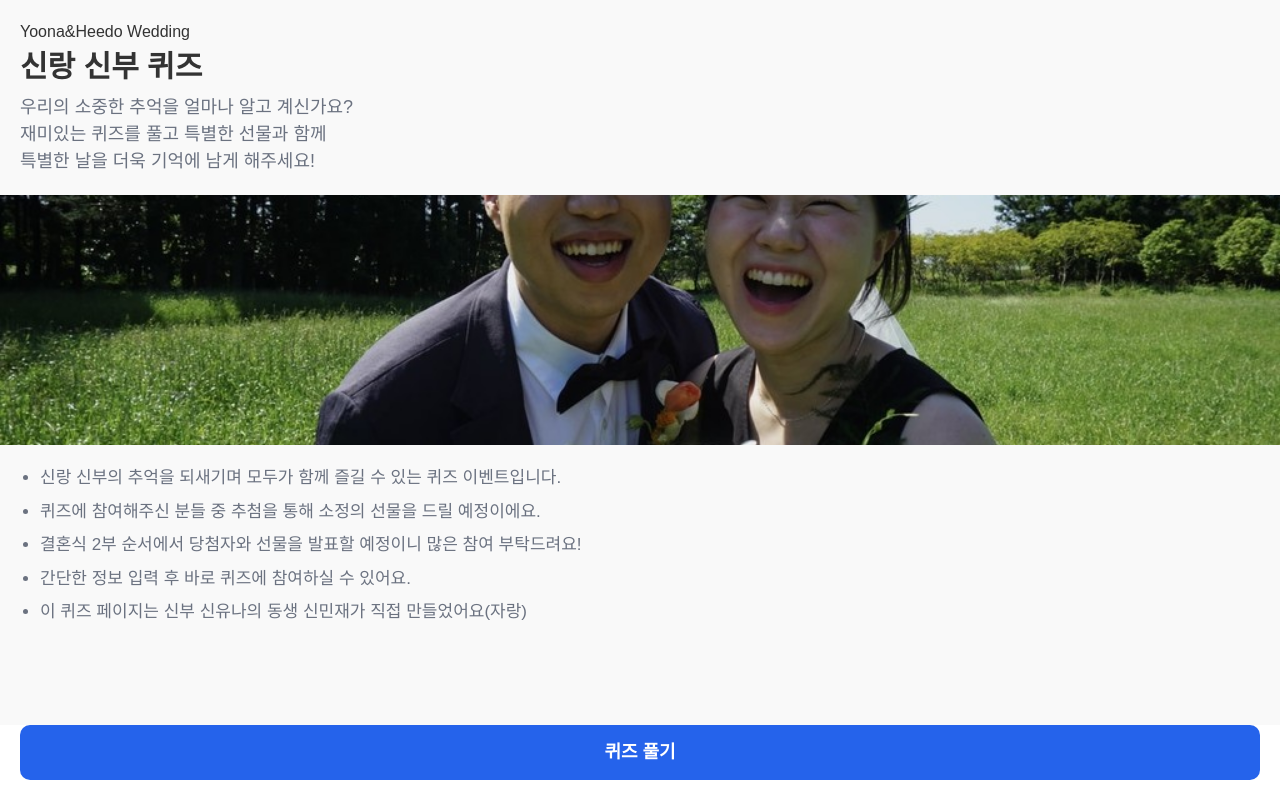
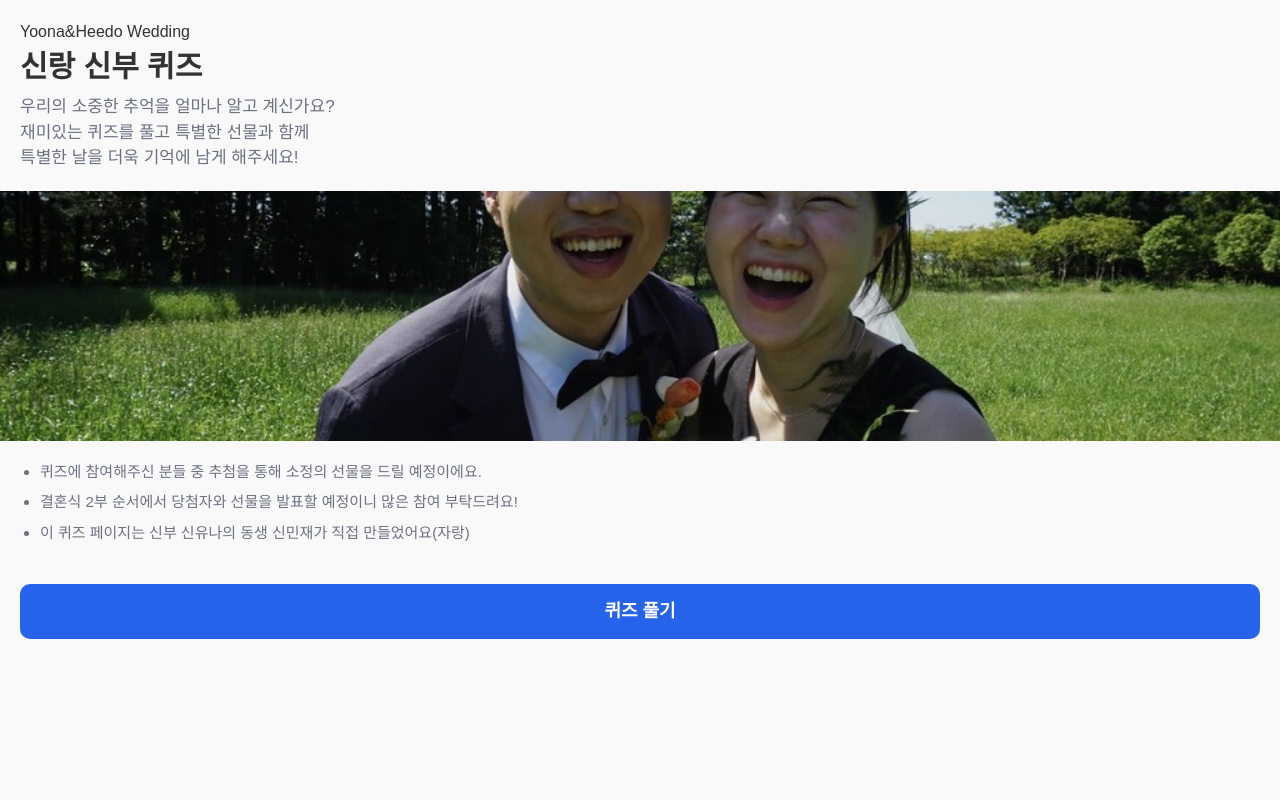
Before and after one commit to SMJ426/yoona-wedding-quiz, a Next.js app: page /quiz/explanation in a window 1280 px wide. Built offline with nearby package versions, Linux system fonts and the light colour scheme; a web font is replaced by a local one.

Commit message:
style: 배포 후 전반적인 스타일 수정

```diff
--- a/src/app/quiz/entryform/page.tsx
+++ b/src/app/quiz/entryform/page.tsx
@@ -8,7 +8,7 @@ const ScreenQuizEntryForm: React.FC = ({}) => {
   const [shouldShowModal, setShouldShowModal] = useState(true);
 
   return (
-    <div className="relative h-screen">
+    <div className="relative w-full h-screen">
       {/* 개인정보 동의 모달 */}
       {shouldShowModal && (
         <QuizAgreementModal onCloseModal={() => setShouldShowModal(false)} />
--- a/src/app/quiz/explanation/page.tsx
+++ b/src/app/quiz/explanation/page.tsx
@@ -7,12 +7,12 @@ const ScreenQuizExplanation: React.FC = ({}) => {
   const router = useRouter();
 
   return (
-    <div className="relative flex flex-col justify-start w-full h-full">
+    <div className="flex flex-col justify-start w-full h-screen ">
       {/* title section */}
       <div className="p-[20px]">
         <p>Yoona&Heedo Wedding</p>
         <h2 className="font-bold text-[30px]">신랑 신부 퀴즈</h2>
-        <div className="text-gray-500 text-[18px] pt-[5px]">
+        <div className="text-gray-500 text-[17px] pt-[5px]">
           <p>우리의 소중한 추억을 얼마나 알고 계신가요?</p>
           <p>재미있는 퀴즈를 풀고 특별한 선물과 함께</p>
           <p>특별한 날을 더욱 기억에 남게 해주세요!</p>
@@ -25,12 +25,8 @@ const ScreenQuizExplanation: React.FC = ({}) => {
         className="h-[250px] object-cover w-screen"
       />
       {/* description section */}
-      <div className="p-[20px] text-gray-500 text-[17px] ">
+      <div className="p-[20px] text-gray-500 text-[15px] ">
         <ul className="flex flex-col pl-5 list-disc gap-[8px]">
-          <li>
-            신랑 신부의 추억을 되새기며 모두가 함께 즐길 수 있는 퀴즈
-            이벤트입니다.
-          </li>
           <li>
             퀴즈에 참여해주신 분들 중 추첨을 통해 소정의 선물을 드릴 예정이에요.
           </li>
@@ -38,18 +34,17 @@ const ScreenQuizExplanation: React.FC = ({}) => {
             결혼식 2부 순서에서 당첨자와 선물을 발표할 예정이니 많은 참여
             부탁드려요!
           </li>
-          <li>간단한 정보 입력 후 바로 퀴즈에 참여하실 수 있어요.</li>
           <li>
             이 퀴즈 페이지는 신부 신유나의 동생 신민재가 직접 만들었어요(자랑)
           </li>
         </ul>
       </div>
       {/* '퀴즈풀러 가기' button */}
-      <div className="absolute bottom-0 left-0 w-full px-[20px] pb-[20px] bg-white">
+      <div className="w-full p-[20px] bg-[#f9f9f9]">
         <button
           type="button"
           onClick={() => router.push('/quiz/entryform')}
-          className="flex items-center justify-center w-full h-[55px] rounded-[10px] bg-blue-600 font-bold text-[18px] text-white"
+          className="flex items-center justify-center w-full h-[55px] rounded-[10px] bg-blue-600 font-bold text-[18px] text-white active:scale-95 transition-transform duration-100"
         >
           퀴즈 풀기
         </button>
--- a/src/components/quiz/AnswerItem.tsx
+++ b/src/components/quiz/AnswerItem.tsx
@@ -14,7 +14,7 @@ const AnswerItem: React.FC<Props> = ({ option, isSelected, onSelect }) => {
       onClick={onSelect}
       className={`
         cursor-pointer
-        p-4 flex items-center gap-4 w-full h-[70px]
+        p-4 flex items-center gap-4 w-full h-[50px]
         bg-white rounded-[30px]
         transition-shadow
         ${isSelected ? 'shadow-lg' : 'shadow-sm'}
@@ -22,7 +22,7 @@ const AnswerItem: React.FC<Props> = ({ option, isSelected, onSelect }) => {
     >
       <div
         className={`
-          w-8 h-8 rounded-full border-2 border-neutral-700 flex-shrink-0
+          w-6 h-6 rounded-full border-2 border-neutral-700 flex-shrink-0
           transition-colors
           ${isSelected ? 'bg-black' : ''}
         `}
--- a/src/components/quiz/entryform/EntryForm.tsx
+++ b/src/components/quiz/entryform/EntryForm.tsx
@@ -93,7 +93,7 @@ const EntryForm: React.FC = () => {
 
       <button
         type="submit"
-        className="flex items-center justify-center px-[20px] py-[10px] rounded bg-blue-600 font-bold text-[18px] text-white"
+        className="flex items-center justify-center px-[20px] py-[10px] rounded bg-blue-600 font-bold text-[18px] text-white active:scale-95 transition-transform duration-100"
       >
         제출
       </button>
--- a/src/components/quiz/main/NextQuestionButton.tsx
+++ b/src/components/quiz/main/NextQuestionButton.tsx
@@ -15,7 +15,7 @@ const NextQuestionButton: React.FC<Props> = ({
       onClick={onNextQuestionClick}
       disabled={disabled}
       className={`
-        rounded-[30px] w-full flex items-center justify-center h-[70px] mb-[40px]
+        rounded-[30px] w-full flex items-center justify-center h-[50px] mb-[40px]
         font-extrabold text-white
         transition-all
         ${
--- a/src/components/quiz/modal/QuizAgreementModal.tsx
+++ b/src/components/quiz/modal/QuizAgreementModal.tsx
@@ -4,7 +4,7 @@ interface Props {
 
 export default function QuizAgreementModal({ onCloseModal }: Props) {
   return (
-    <div className="z-10 bg-[#f9f9f9] w-screen h-screen p-[20px] flex flex-col gap-[50px] items-center absolute top-0 left-0">
+    <div className="z-10 bg-[#f9f9f9] w-screen h-screen p-[20px] flex flex-col gap-[20px] items-center absolute top-0 left-0">
       {/* 메인 문구 */}
       <div className="mt-[50px] font-extrabold text-[30px]">
         <p>간단한 정보를</p>
@@ -34,11 +34,11 @@ export default function QuizAgreementModal({ onCloseModal }: Props) {
         </div>
       </div>
       {/* 정보 입력하러 가기 */}
-      <div className="absolute bottom-0 left-0 w-full px-[20px] pb-[20px] bg-white">
+      <div className="w-screen px-[20px] pb-[20px] ">
         <button
           type="button"
           onClick={onCloseModal}
-          className="flex items-center justify-center w-full h-[55px] rounded-[10px] bg-blue-600 font-bold text-[18px] text-white"
+          className="flex items-center justify-center w-full h-[55px] rounded-[10px] bg-blue-600 font-bold text-[18px] text-white active:scale-95 transition-transform duration-100 "
         >
           정보 입력하러 가기
         </button>
```
